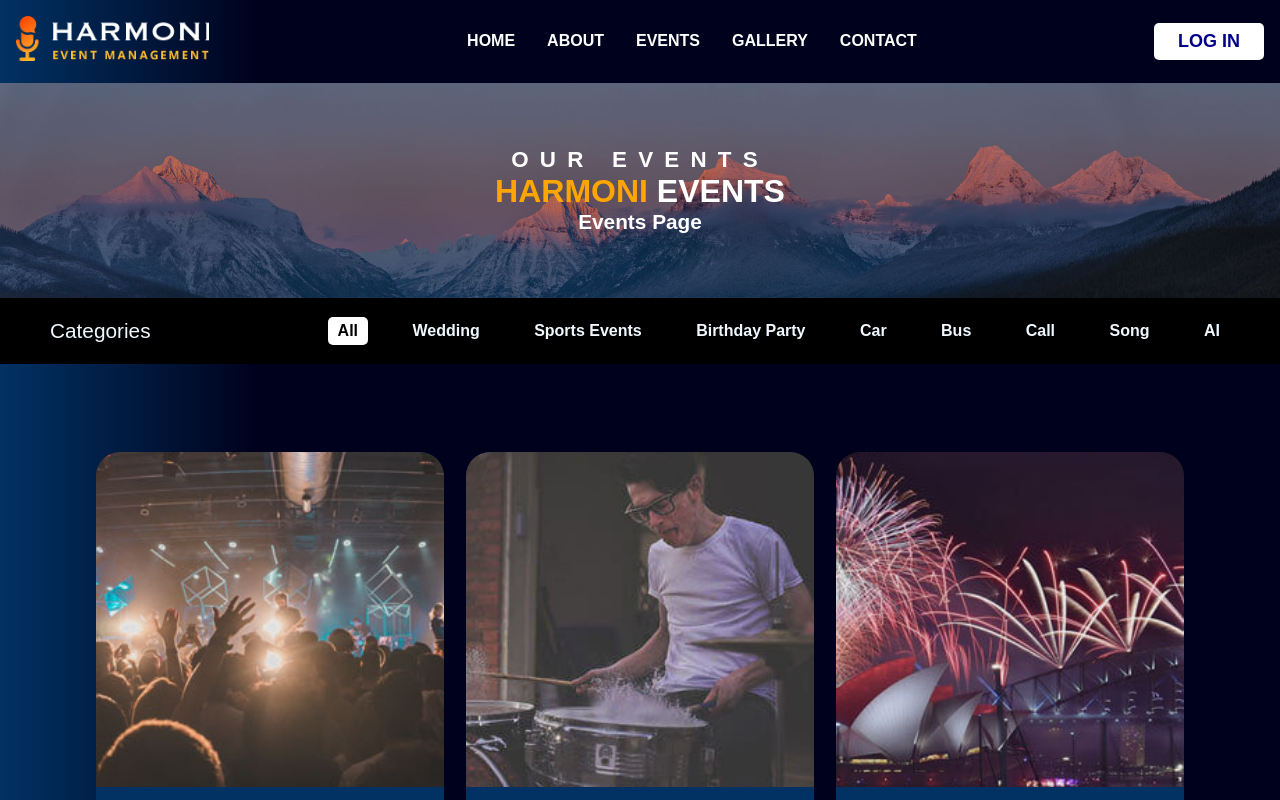
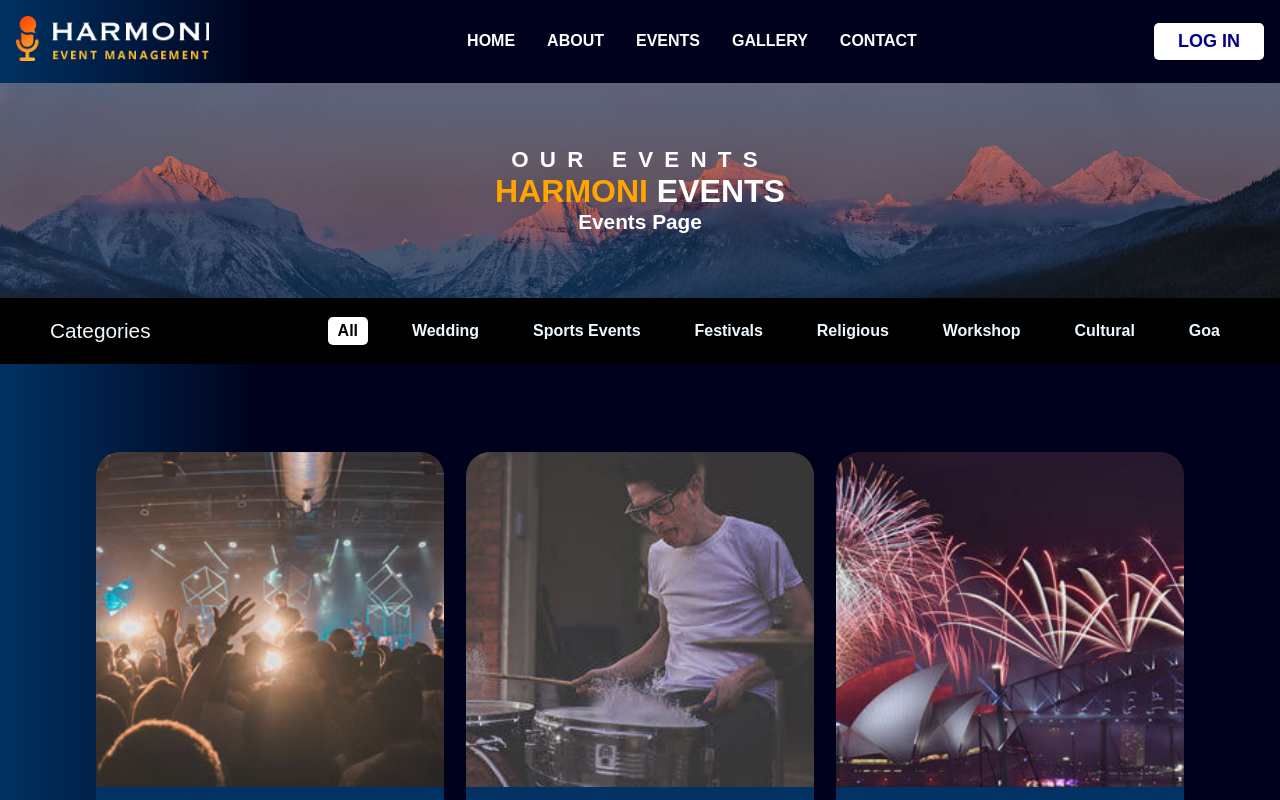
Before and after one commit to LomashB/event-mgmt, a React (Create React App) app: page /events in a window 1280 px wide. Shown: the top 800 px of the page. Built offline with nearby package versions, Linux system fonts and the light colour scheme.

Commit message:
category changes

```diff
--- a/src/components/eventlist.js
+++ b/src/components/eventlist.js
@@ -51,40 +51,34 @@ const EventList = () => {
             Sports Events
           </li>
           <li
-            onClick={() => handleCategoryClick("Birthday")}
-            className={selectedCategory === "Birthday" ? "selected" : ""}
+            onClick={() => handleCategoryClick("Festival")}
+            className={selectedCategory === "Festival" ? "selected" : ""}
           >
-            Birthday Party
+            Festivals
           </li>
           <li
-            onClick={() => handleCategoryClick("Car")}
-            className={selectedCategory === "Car" ? "selected" : ""}
+            onClick={() => handleCategoryClick("Religious")}
+            className={selectedCategory === "Religious" ? "selected" : ""}
           >
-            Car
+            Religious
           </li>
           <li
-            onClick={() => handleCategoryClick("Bus")}
-            className={selectedCategory === "Bus" ? "selected" : ""}
+            onClick={() => handleCategoryClick("Workshop")}
+            className={selectedCategory === "Workshop" ? "selected" : ""}
           >
-            Bus
+            Workshop
           </li>
           <li
-            onClick={() => handleCategoryClick("Call")}
-            className={selectedCategory === "Call" ? "selected" : ""}
+            onClick={() => handleCategoryClick("Cultural")}
+            className={selectedCategory === "Cultural" ? "selected" : ""}
           >
-            Call
+            Cultural
           </li>
           <li
-            onClick={() => handleCategoryClick("Song")}
-            className={selectedCategory === "Song" ? "selected" : ""}
+            onClick={() => handleCategoryClick("Goa")}
+            className={selectedCategory === "Goa" ? "selected" : ""}
           >
-            Song
-          </li>
-          <li
-            onClick={() => handleCategoryClick("AI")}
-            className={selectedCategory === "AI" ? "selected" : ""}
-          >
-            AI
+            Goa
           </li>
         </ul>
       </div>
```
